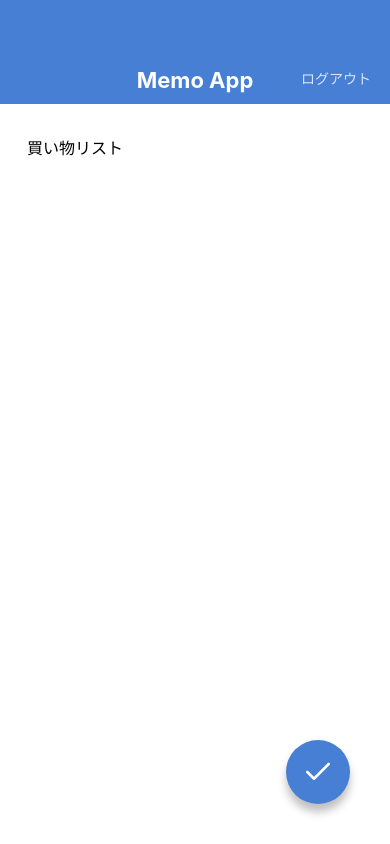
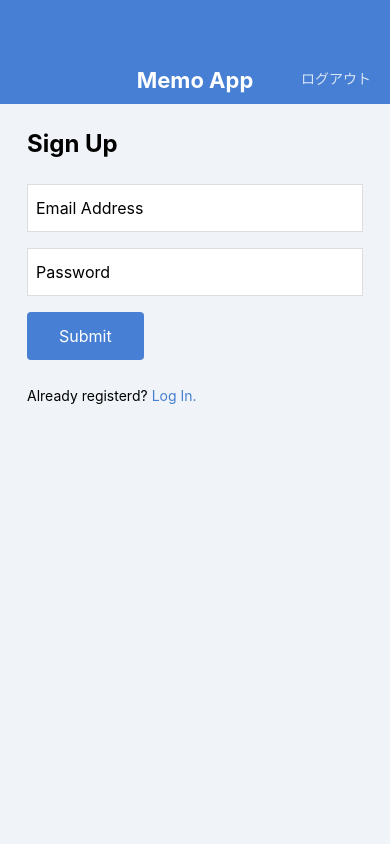
Before and after one commit to WatanabeRyoma/MemoApp10, a React Native app: screen / in a window 390 px wide. Built offline with nearby package versions, Linux system fonts and the light colour scheme.

Commit message:
Create LogInScreen and SignUpScreen

```diff
--- a/App.jsx
+++ b/App.jsx
@@ -2,11 +2,13 @@
 
 //import MemoListScreen from './src/screens/MemoListScreen';
 //import MemoDetailScreen from './src/screens/MemoDetailScreen';
-import MemoEditScreen from './src/screens/MemoEditScreen';
+//import MemoEditScreen from './src/screens/MemoEditScreen';
 //import MemoCreateScreen from './src/screens/MemoCreateScreen';
+//import LogInScreen from './src/screens/LoginScreen';
+import SignUpScreen from './src/screens/SignUpScreen';
 
 export default function App() {
   return (
-    <MemoEditScreen />
+    <SignUpScreen />
   );
 }
--- /dev/null
+++ b/src/components/Button.jsx
@@ -0,0 +1,32 @@
+import React from 'react';
+import { View, Text, StyleSheet} from 'react-native';
+import { string } from 'prop-types';
+
+export default function Button(props) {
+  const { label } = props;
+  return (
+    <View style={styles.buttonContainer}>
+      <Text style={styles.buttonLabel}>{label}</Text>
+    </View>
+  );
+}
+
+Button.propTypes = {
+  label: string.isRequired,
+};
+
+const styles = StyleSheet.create({
+  buttonContainer: {
+    backgroundColor: '#467FD3',
+    borderRadius: 4,
+    alignSelf: 'flex-start',
+    marginBottom: 24,
+  },
+  buttonLabel: {
+    fontSize: 16,
+    lineHeight: 32,
+    paddingVertical: 8,
+    paddingHorizontal: 32,
+    color: '#ffffff',
+  },
+});
--- /dev/null
+++ b/src/screens/LoginScreen.jsx
@@ -0,0 +1,63 @@
+import React from 'react';
+import { View, Text, TextInput, StyleSheet,
+} from 'react-native';
+
+import AppBar from '../components/AppBar';
+import Button from '../components/Button';
+
+export default function LogInScreen() {
+  return (
+    <View style={styles.container}>
+      <AppBar />
+      <View style={styles.inner}>
+        <Text style={styles.title}>Log In</Text>
+        <TextInput style={styles.input} value="Email Address" />
+        <TextInput style={styles.input} value="Password" />
+        <Button label="Submit" />
+        <View style={styles.footer}>
+          <Text style={styles.footerText}>Not registerd?</Text>
+          <Text style={styles.footerLink}>Sign up here!</Text>
+        </View>
+      </View>
+    </View>
+  );
+}
+
+const styles = StyleSheet.create({
+  container: {
+    flex: 1,
+    backgroundColor: '#F0F4F8',
+  },
+  inner: {
+    paddingHorizontal: 27,
+    paddingVertical: 24,
+  },
+  title: {
+    fontSize: 24,
+    lineHeight: 32,
+    fontWeight: 'bold',
+    marginBottom: 24,
+  },
+  input: {
+    fontSize: 16,
+    height: 48,
+    borderColor: '#DDDDDD',
+    borderWidth: 1,
+    backgroundColor: '#ffffff',
+    paddingHorizontal: 8,
+    marginBottom: 16,
+  },
+  footerText: {
+    fontSize: 14,
+    lineHeight: 24,
+    marginRight: 4,
+  },
+  footerLink: {
+    fontSize: 14,
+    lineHeight: 24,
+    color: '#467FD3',
+  },
+  footer: {
+    flexDirection: 'row',
+  },
+});
--- /dev/null
+++ b/src/screens/SignUpScreen.jsx
@@ -0,0 +1,63 @@
+import React from 'react';
+import { View, Text, TextInput, StyleSheet,
+} from 'react-native';
+
+import AppBar from '../components/AppBar';
+import Button from '../components/Button';
+
+export default function SignUpScreen() {
+  return (
+    <View style={styles.container}>
+      <AppBar />
+      <View style={styles.inner}>
+        <Text style={styles.title}>Sign Up</Text>
+        <TextInput style={styles.input} value="Email Address" />
+        <TextInput style={styles.input} value="Password" />
+        <Button label="Submit" />
+        <View style={styles.footer}>
+          <Text style={styles.footerText}>Already registerd?</Text>
+          <Text style={styles.footerLink}>Log In.</Text>
+        </View>
+      </View>
+    </View>
+  );
+}
+
+const styles = StyleSheet.create({
+  container: {
+    flex: 1,
+    backgroundColor: '#F0F4F8',
+  },
+  inner: {
+    paddingHorizontal: 27,
+    paddingVertical: 24,
+  },
+  title: {
+    fontSize: 24,
+    lineHeight: 32,
+    fontWeight: 'bold',
+    marginBottom: 24,
+  },
+  input: {
+    fontSize: 16,
+    height: 48,
+    borderColor: '#DDDDDD',
+    borderWidth: 1,
+    backgroundColor: '#ffffff',
+    paddingHorizontal: 8,
+    marginBottom: 16,
+  },
+  footerText: {
+    fontSize: 14,
+    lineHeight: 24,
+    marginRight: 4,
+  },
+  footerLink: {
+    fontSize: 14,
+    lineHeight: 24,
+    color: '#467FD3',
+  },
+  footer: {
+    flexDirection: 'row',
+  },
+});
```
